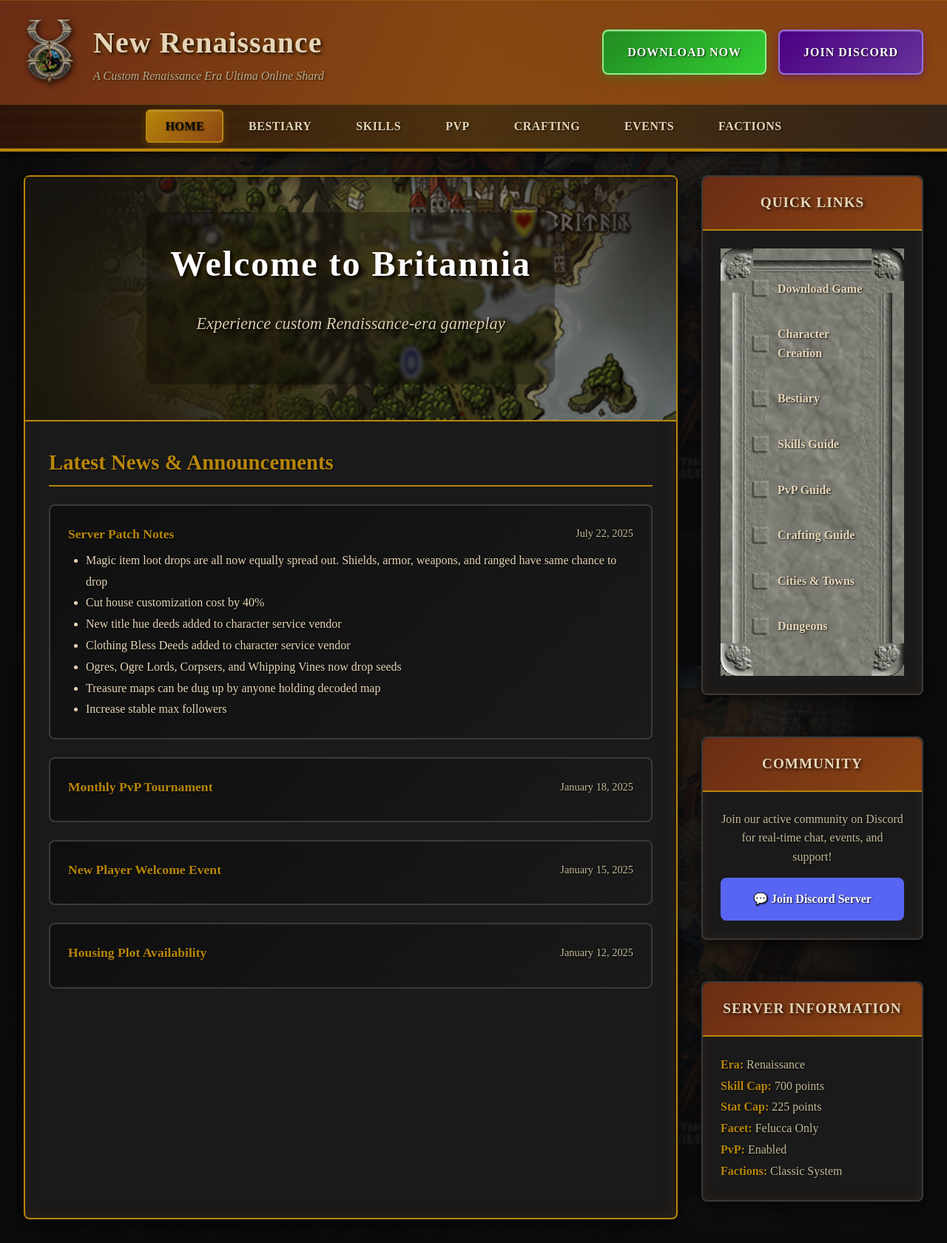
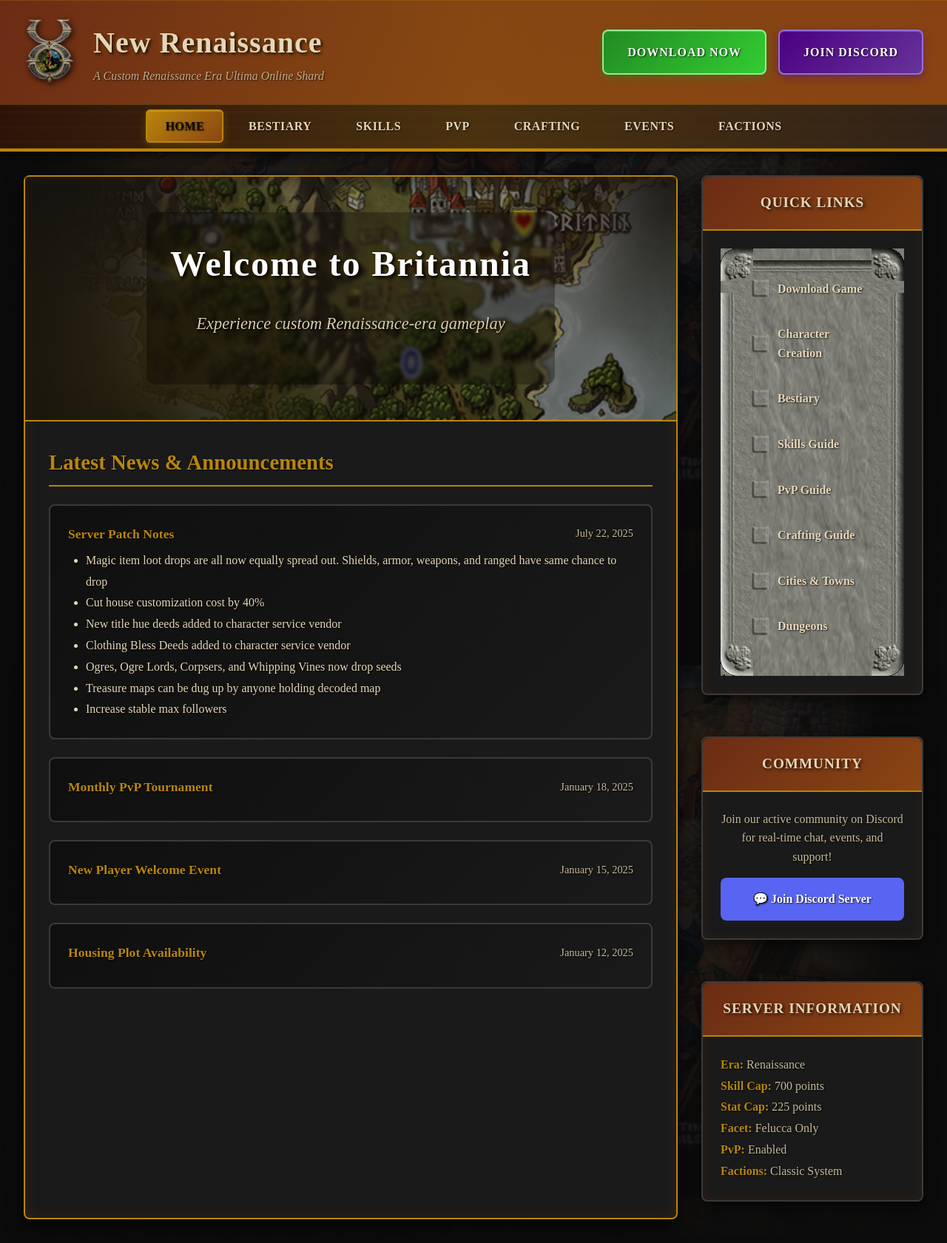
Before and after one commit to xzCad/newrenaissanceuo-wiki, a Jekyll site: the page built from README.md, in a window 1280 px wide. Shown: the whole page at 74% size. Built offline with Jekyll 4.4.1, drawn with Linux system fonts in a browser that asks for light colours; our own code applies the rules of GitHub Pages for plain Markdown files.

Commit message:
Update home.html

```diff
--- a/_layouts/home.html
+++ b/_layouts/home.html
@@ -517,8 +517,8 @@
         .quick-links-scroll {
             position: relative;
             min-height: 500px;
-            background: url('/assets/images/gump200.png') center center;
-            background-size: cover;
+            background: url('/assets/images/gump200.png') center center no-repeat;
+            background-size: 100% 100%;
             padding: 0;
             margin: 0;
         }
@@ -550,8 +550,8 @@
             content: '';
             position: absolute;
             top: 16px;
-            left: 16px;
-            right: 16px;
+            left: 0;
+            right: 0;
             bottom: 16px;
             background:
                 url('/assets/images/gump201.png') top center repeat-x,
@@ -589,16 +589,11 @@
             display: flex;
             align-items: center;
             gap: 0.75rem;
-            transition: all 0.2s ease;
             background: transparent;
             border: none;
             font-weight: 600;
             text-shadow: 1px 1px 2px rgba(0, 0, 0, 0.8);
             font-family: 'Times New Roman', serif;
-        }
-
-        .quick-links a:hover {
-            transform: translateX(3px);
         }
 
         .quick-link-button {
```
